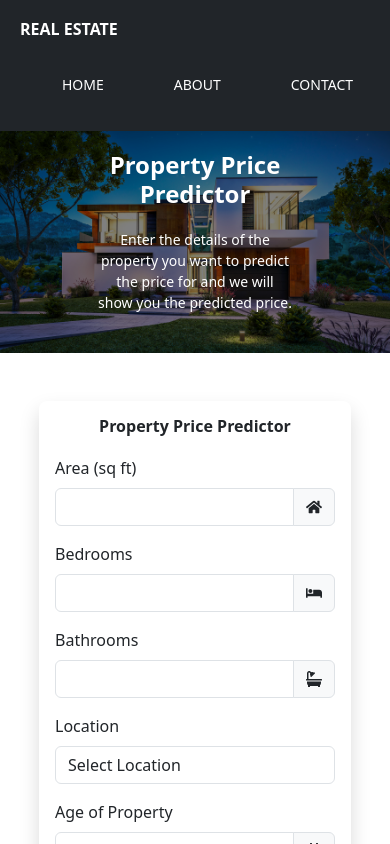
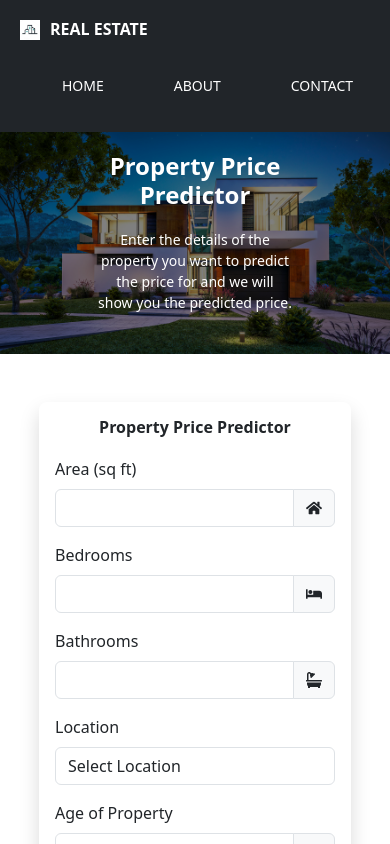
Before and after one commit to kristinashres55/assignment2, a React (Create React App) app: page / in a window 390 px wide. Shown: the top 844 px of the page. Built offline with nearby package versions, Linux system fonts and the light colour scheme.

Commit message:
Adding responsiveness in navbar

```diff
--- a/src/components/Navigation/Navbar.jsx
+++ b/src/components/Navigation/Navbar.jsx
@@ -5,6 +5,7 @@ const Navbar = () => {
   return (
     <div className="navbar">
       <div className="logo">
+        <img src="/favicon.jpg" alt="logo" />
         <h1>Real Estate</h1>
       </div>
       <div className="nav-menu">
```
